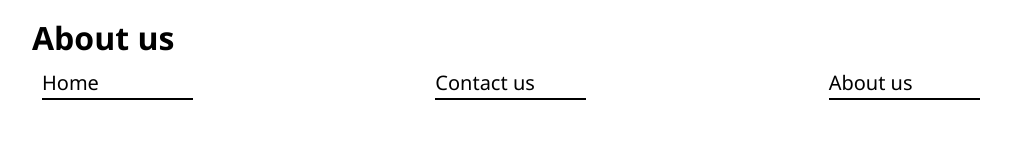
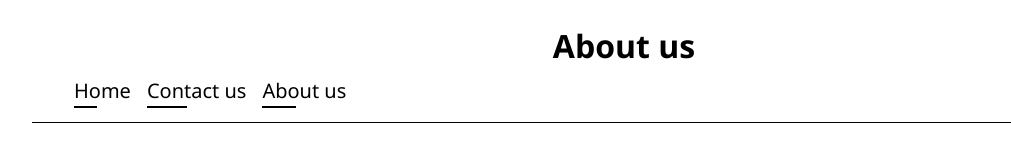
Before and after one commit to Palutzii/First-HTML-excercise, a plain HTML site: page about.html in a window 1280 px wide. Shown: the whole page, without its empty margins (16-1027 px from the left). Drawn offline with Linux system fonts and the light colour scheme.

Commit message:
fast fix

```diff
--- a/about.html
+++ b/about.html
@@ -8,13 +8,15 @@
     <link rel="stylesheet" href="style.css" />
   </head>
   <body>
-    <h1>About us</h1>
-    <nav>
-      <ul>
-        <a href="index.html" class="nav-link">Home</a>
-        <a href="contact.html" class="nav-link">Contact us</a>
-        <a href="about.html" class="nav-link">About us</a>
-      </ul>
-    </nav>
+    <header>
+      <h1>About us</h1>
+      <nav>
+        <ul>
+          <li><a href="index.html" class="nav-link">Home</a></li>
+          <li><a href="contact.html" class="nav-link">Contact us</a></li>
+          <li><a href="about.html" class="nav-link">About us</a></li>
+        </ul>
+      </nav>
+    </header>
   </body>
 </html>
```
Also changed, not shown: contact.html (+3 -3 lines).
